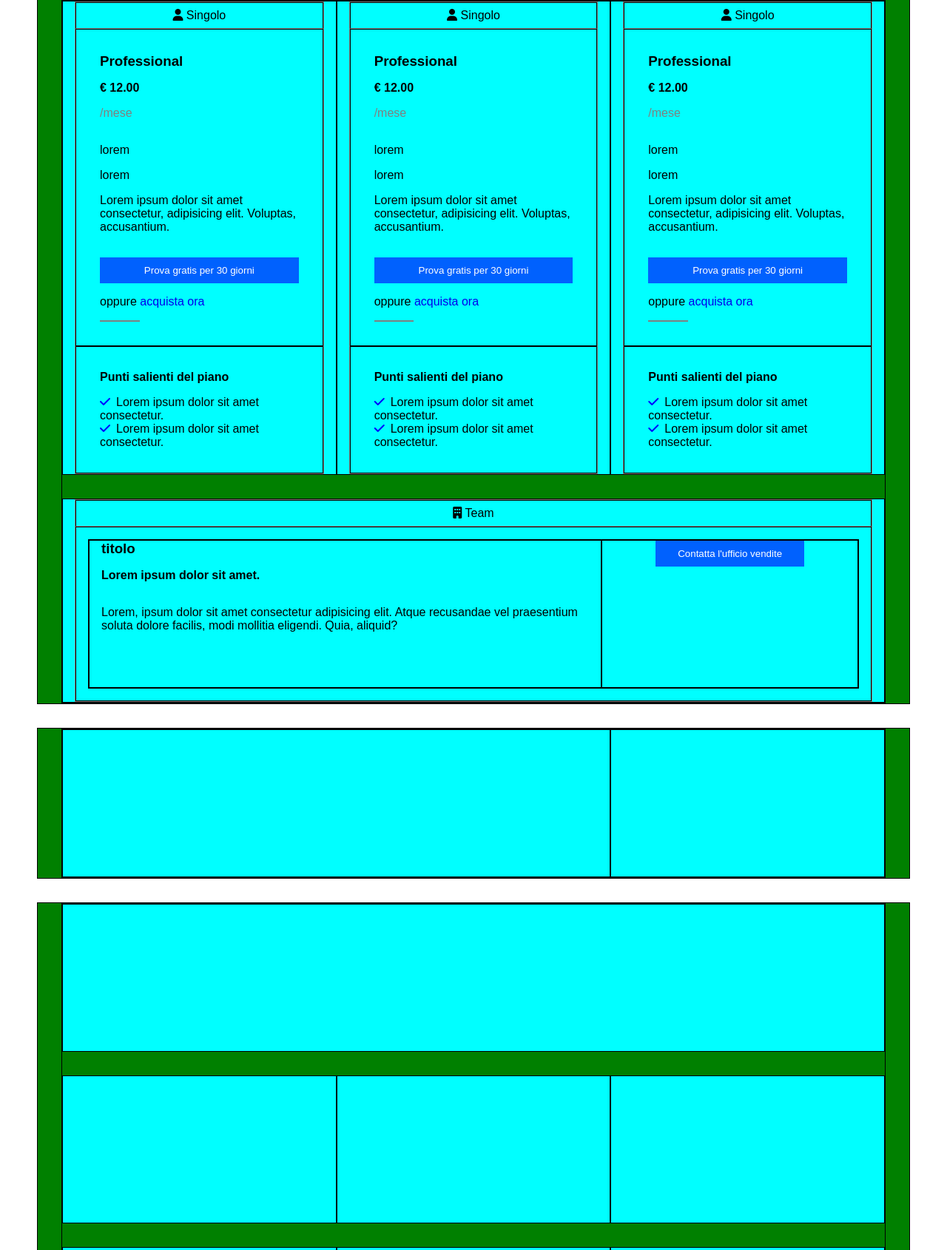
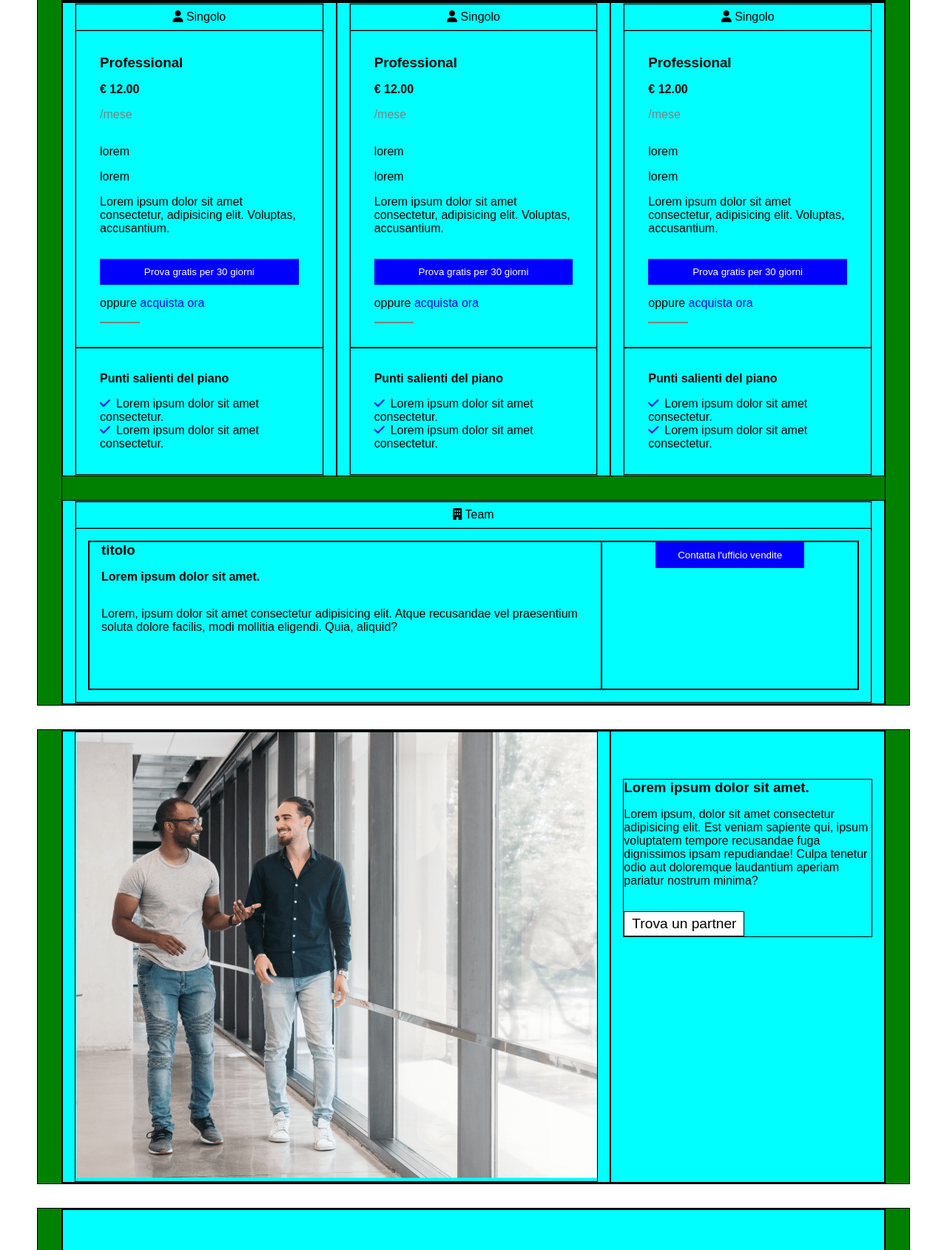
Before and after one commit to giuseppeesposito22/htmlcss-dropbox, a plain HTML site: page index.html in a window 1280 px wide. Shown: the part 1110-2800 px from the top of the page at 74% size. Drawn offline with Linux system fonts and the light colour scheme.

Commit message:
add section partner

```diff
--- a/css/style.css
+++ b/css/style.css
@@ -91,11 +91,23 @@ section {
 }
 
 .btn {
-  padding: 3px 8px;
+  padding: 5px 10px;
+  min-width: 5rem;
+  min-height: 2rem;
   color: white;
-  background-color: #0061fe;
   box-shadow: none;
   border: none;
+}
+
+.btn.btn-primary {
+  background-color: blue;
+}
+
+.btn.btn-secondary {
+  background-color: white;
+  color: black;
+  border: 1px solid black;
+  font-size: 1.2rem;
 }
 
 .txt-center {
@@ -139,9 +151,8 @@ div {
   margin-right: 20px;
 }
 
-.btn.small {
-  min-height: 30px;
-  min-width: 60px;
+.page-header .btn {
+  width: 5rem;
 }
 
 /* MAIN */
@@ -311,6 +322,17 @@ div {
   font-size: 1.2rem;
 } */
 
+/* SECTION 3 */
+
+.content-partner {
+  margin-top: 4rem;
+}
+
+.content-partner p {
+  margin-top: 1rem;
+  margin-bottom: 2rem;
+}
+
 /* FOOTER  */
 
 .page-footer {
--- a/index.html
+++ b/index.html
@@ -32,7 +32,7 @@
             <li><a href="#"></a>lorem</li>
             <li><a href="#"></a>lorem</li>
           </ul>
-          <button class="btn small">Inizia</button>
+          <button class="btn btn-primary">Inizia</button>
         </div>
       </div>
     </header>
@@ -55,7 +55,9 @@
                 ipsa animi! Modi laudantium, harum vel explicabo expedita iure
                 quos consequatur?
               </p>
-              <button class="btn">Lorem ipsum dolor sit amet.</button>
+              <button class="btn btn-primary">
+                Lorem ipsum dolor sit amet.
+              </button>
               <span>Lorem ipsum dolor sit.</span>
               <i class="fa-solid fa-arrow-down"></i>
             </div>
@@ -102,7 +104,9 @@
                       Voluptas, accusantium.
                     </li>
                   </ul>
-                  <button class="btn">Prova gratis per 30 giorni</button>
+                  <button class="btn btn-primary">
+                    Prova gratis per 30 giorni
+                  </button>
                   <span class="pay-now"
                     >oppure <a href="#">acquista ora</a></span
                   >
@@ -142,7 +146,9 @@
                       Voluptas, accusantium.
                     </li>
                   </ul>
-                  <button class="btn">Prova gratis per 30 giorni</button>
+                  <button class="btn btn-primary">
+                    Prova gratis per 30 giorni
+                  </button>
                   <span class="pay-now"
                     >oppure <a href="#">acquista ora</a></span
                   >
@@ -181,7 +187,9 @@
                       Voluptas, accusantium.
                     </li>
                   </ul>
-                  <button class="btn">Prova gratis per 30 giorni</button>
+                  <button class="btn btn-primary">
+                    Prova gratis per 30 giorni
+                  </button>
                   <span class="pay-now"
                     >oppure <a href="#">acquista ora</a></span
                   >
@@ -221,7 +229,9 @@
                       </p>
                     </div>
                     <div class="col-1-3">
-                      <button class="btn">Contatta l'ufficio vendite</button>
+                      <button class="btn btn-primary">
+                        Contatta l'ufficio vendite
+                      </button>
                     </div>
                   </div>
                 </div>
@@ -235,8 +245,23 @@
       <section class="section-partner">
         <div class="container">
           <div class="row">
-            <div class="col-2-3"></div>
-            <div class="col-1-3"></div>
+            <div class="col-2-3">
+              <div class="img-partner">
+                <img src="./assets/img/partner.png" alt="" />
+              </div>
+            </div>
+            <div class="col-1-3">
+              <div class="content-partner">
+                <h3>Lorem ipsum dolor sit amet.</h3>
+                <p>
+                  Lorem ipsum, dolor sit amet consectetur adipisicing elit. Est
+                  veniam sapiente qui, ipsum voluptatem tempore recusandae fuga
+                  dignissimos ipsam repudiandae! Culpa tenetur odio aut
+                  doloremque laudantium aperiam pariatur nostrum minima?
+                </p>
+                <button class="btn btn-secondary">Trova un partner</button>
+              </div>
+            </div>
           </div>
         </div>
       </section>
```
